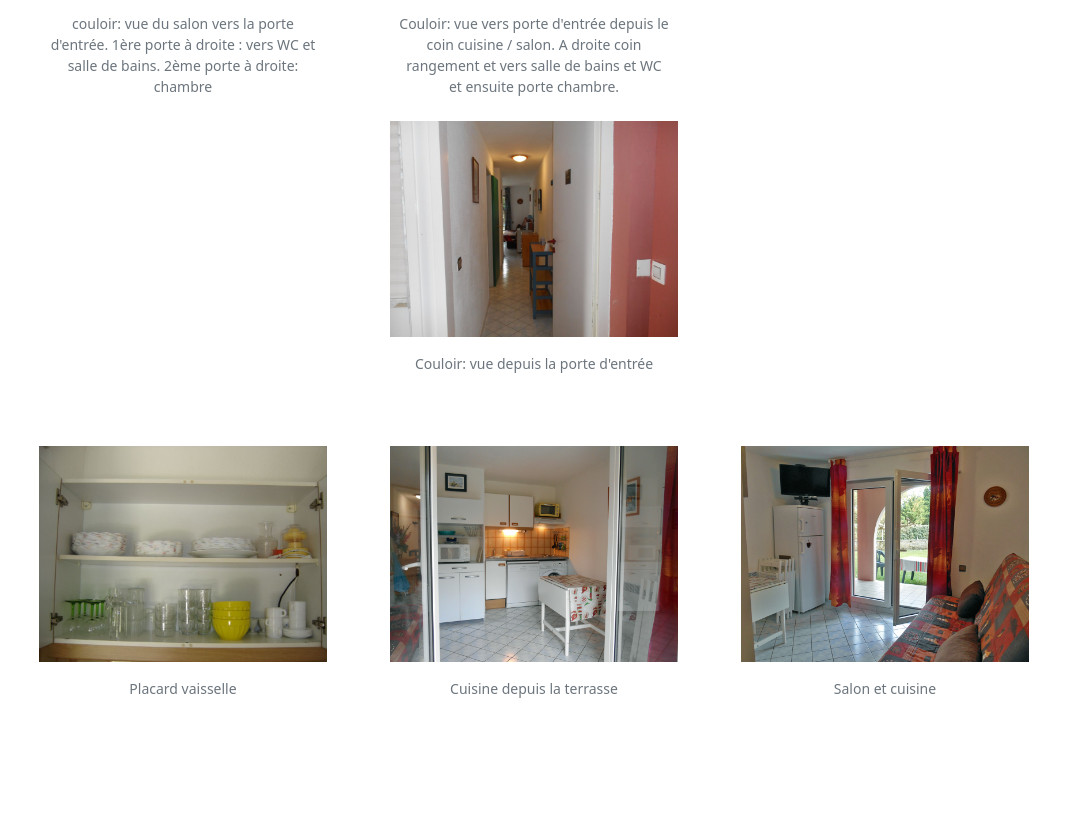
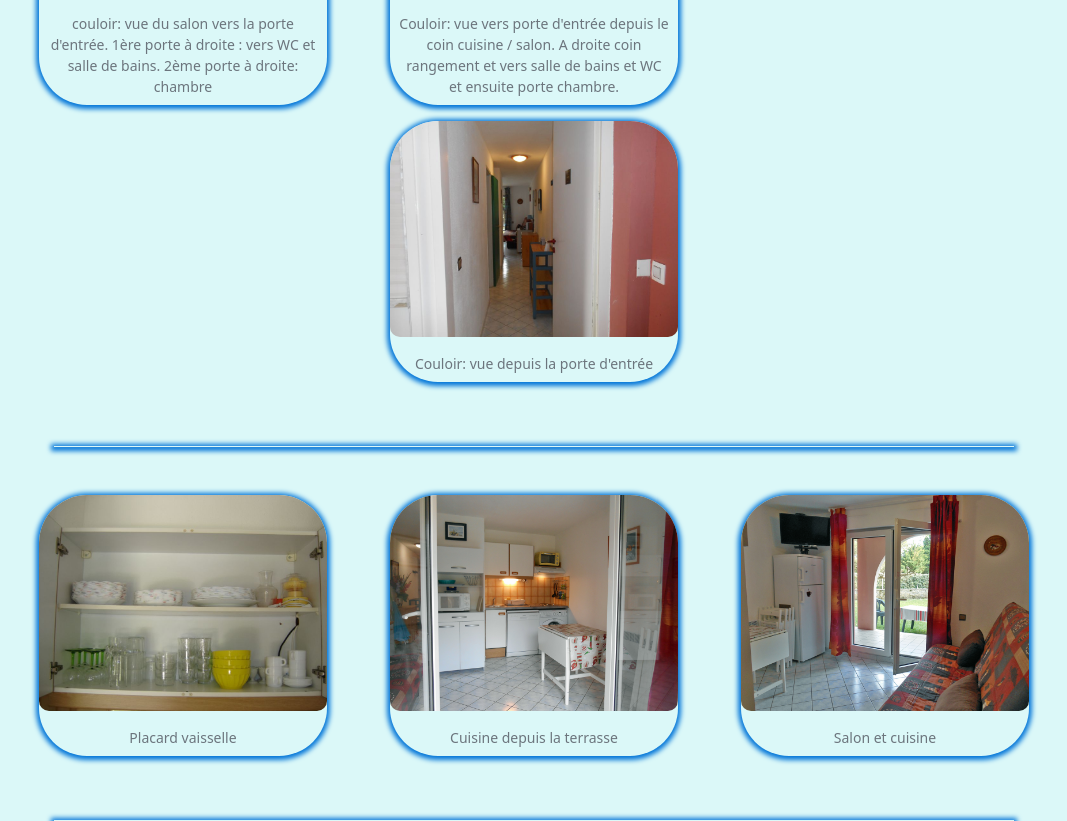
Before and after one commit to almoha73/location-Pascale, a plain HTML site: page appartement.html in a window 1280 px wide. Shown: the part 511-1332 px from the top of the page, without its empty margins (106-1173 px from the left). Before the commit the page ends 1282 px from the top, so only its background shows below. Drawn offline with nearby package versions, Linux system fonts and the light colour scheme.

Commit message:
Add files via upload

```diff
--- a/style.css
+++ b/style.css
@@ -13,7 +13,7 @@
       width: 100%;
       height: 100vh;
   }
-  .bg-calendrier, .bg-description, .bg-situation{
+  .bg-calendrier, .bg-description, .bg-situation, .bg-appartement{
       background-color: rgb(219, 248, 248);
       width: 100%;
       height: 100vh;
@@ -46,6 +46,19 @@
   .navbar-nav a{
       margin-right: 20px;
   }
+figure{
+      box-shadow: 0px 1px 5px 3px #0275d8;
+      border-radius: 3rem;
+  }
+  figure img{
+      border-radius: 3rem 3rem 10px 10px;
+  }
+  .separation{
+      margin: auto;
+      width: 75%;
+      height: 1px;
+      box-shadow: 0px 1px 5px 3px #0275d8;
+  }
 
   @media only screen and (min-device-width : 320px) and (max-device-width : 480px){
     .titre-accueil{
```
Also changed, not shown: calendrier.html (+1 -1 lines), description.html (+2 -2 lines), index.html (+1 -1 lines), situation.html (+1 -1 lines).
